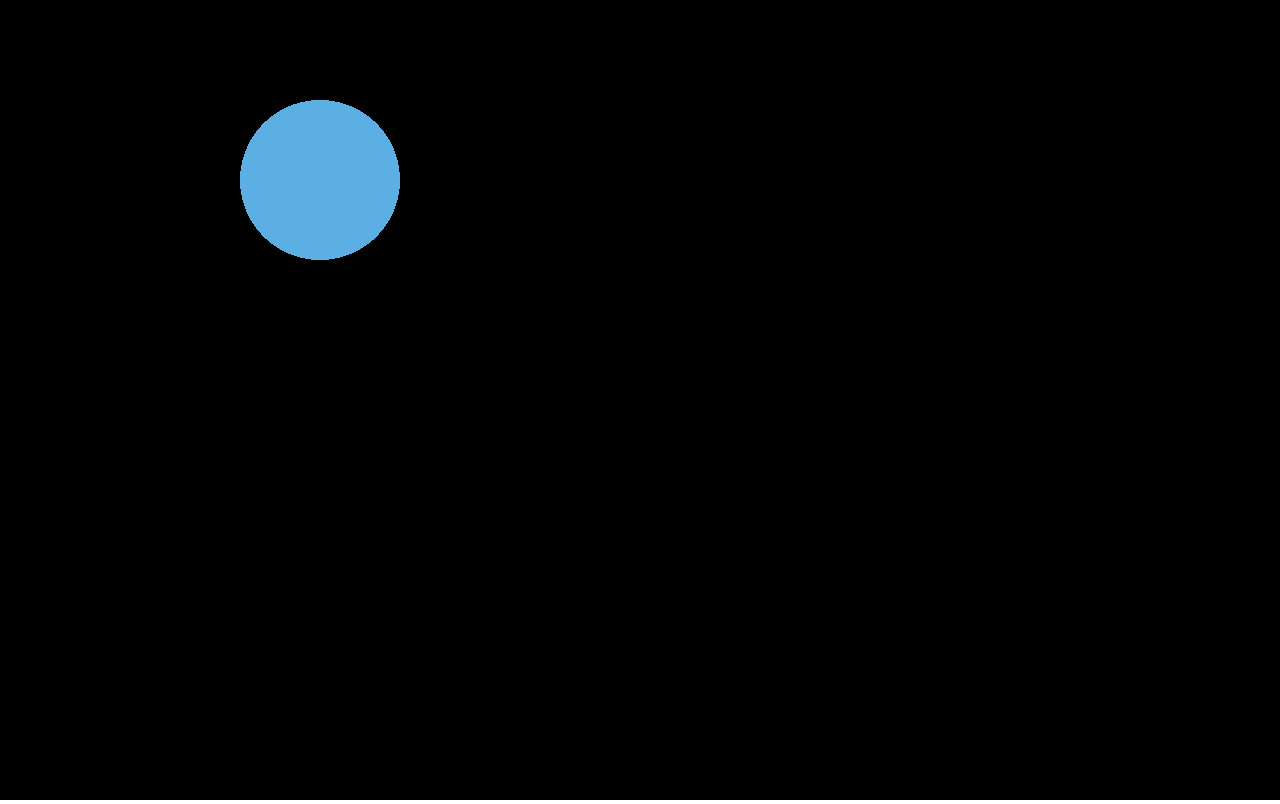
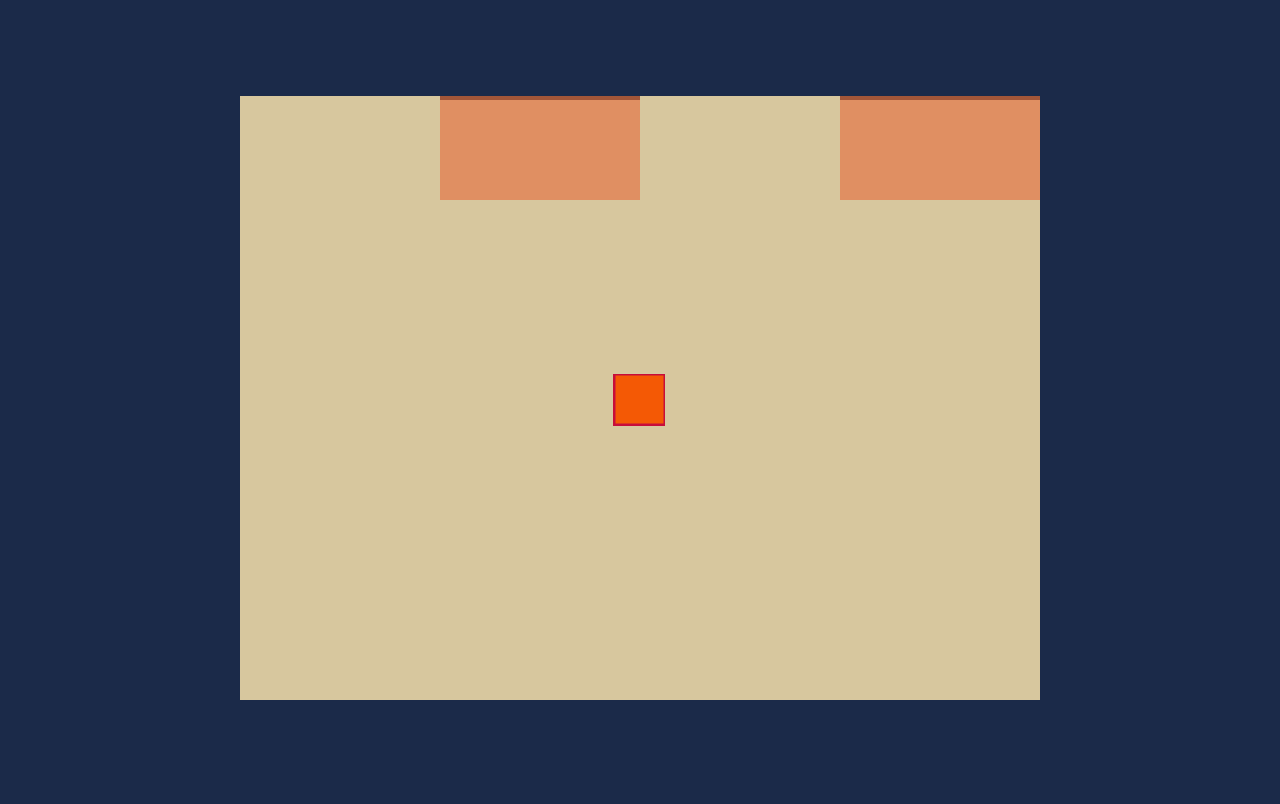
Before and after one commit to shaoruu/cube-wars, a plain HTML site: page index.html in a window 1280 px wide. Drawn offline with Linux system fonts and the light colour scheme; animation ran at ten frames a second.

Commit message:
feat: progress for logic

```diff
--- a/css/styles.css
+++ b/css/styles.css
@@ -4,6 +4,20 @@
   box-sizing: border-box;
 }
 
+html,
+body {
+  height: 100%;
+  background: #1b2a49;
+}
+
 body {
   overflow: hidden;
+  display: flex;
+  align-items: center;
+  justify-content: center;
 }
+
+#game-wrapper {
+  width: 800;
+  height: 600;
+}
--- a/index.html
+++ b/index.html
@@ -18,6 +18,15 @@
     <script src="lib/pixi.min.js"></script>
   </head>
   <body>
+    <div id="game-wrapper"></div>
+
+    <script src="js/setup/domElements.js"></script>
+    <script src="js/setup/config.js"></script>
+    <script src="js/utils/helpers.js"></script>
+    <script src="js/game/logic/node.js"></script>
+    <script src="js/game/app/world.js"></script>
+    <script src="js/game/app/player.js"></script>
+    <script src="js/game/app/game.js"></script>
     <script src="js/main.js"></script>
   </body>
 </html>
--- /dev/null
+++ b/js/game/app/game.js
@@ -0,0 +1,47 @@
+class Game {
+  constructor() {
+    this.init()
+  }
+
+  init = () => {
+    this.initMembers()
+    this.initApp()
+  }
+
+  initMembers = () => {
+    this.pixiApp = new PIXI.Application({
+      autoResize: true,
+      resolution: devicePixelRatio
+    })
+
+    this.world = new World(this)
+    this.player = new Player(this)
+  }
+
+  initApp = () => {
+    gameDOM.appendChild(this.pixiApp.view)
+
+    window.addEventListener('resize', this.resize)
+    this.resize()
+
+    this.pixiApp.ticker.add(delta => {
+      this.world.update(delta)
+      this.player.update(delta)
+    })
+  }
+
+  update = () => {
+    this.world.update()
+    this.player.update()
+  }
+
+  resize = () => {
+    this.pixiApp.renderer.resize(gameDOM.offsetWidth, gameDOM.offsetHeight)
+  }
+
+  setBackground = color => (this.pixiApp.renderer.backgroundColor = color)
+
+  getStage = () => this.pixiApp.stage
+
+  getRenderer = () => this.pixiApp.renderer
+}
--- a/js/game/app/player.js
+++ b/js/game/app/player.js
@@ -1 +1,77 @@
-class Player {}
+class Player {
+  constructor(game) {
+    this.initMembers(game)
+    this.initTexture()
+    this.initListeners()
+  }
+
+  initMembers = game => {
+    this.game = game
+
+    this.isSetup = false
+
+    this.globalPos = { x: 0, y: 0 }
+    this.windowPos = { x: 0, y: 0 }
+
+    this.movements = {
+      up: false,
+      down: false,
+      left: false,
+      right: false
+    }
+
+    this.graphics = new PIXI.Graphics()
+  }
+
+  initTexture = () => {
+    this.draw()
+
+    this.sprite = new PIXI.Sprite(graphicsToTexture(this.graphics, this.game.getRenderer()))
+    this.sprite.pivot.set(0.5, 0.5)
+    this.sprite.anchor.set(0.5, 0.5)
+
+    this.game.getStage().addChild(this.sprite)
+  }
+
+  initListeners = () => {
+    const up = keyboard('ArrowUp')
+    const down = keyboard('ArrowDown')
+    const left = keyboard('ArrowLeft')
+    const right = keyboard('ArrowRight')
+
+    up.press = () => (this.movements.up = true)
+    up.release = () => (this.movements.up = false)
+
+    down.press = () => (this.movements.down = true)
+    down.release = () => (this.movements.down = false)
+
+    left.press = () => (this.movements.left = true)
+    left.release = () => (this.movements.left = false)
+
+    right.press = () => (this.movements.right = true)
+    right.release = () => (this.movements.right = false)
+  }
+
+  updateMovements = () => {}
+
+  update = delta => {
+    if (!this.isSetup) {
+      const spawnpoint = game.world.getSpawnpoint()
+      this.globalPos = { x: spawnpoint.x, y: spawnpoint.y }
+      this.windowPos = { x: gameDOM.offsetWidth / 2, y: gameDOM.offsetHeight / 2 }
+      this.isSetup = true
+    }
+
+    this.sprite.x = this.windowPos.x
+    this.sprite.y = this.windowPos.y
+
+    this.updateMovements()
+  }
+
+  draw = () => {
+    this.graphics.lineStyle(2, PLAYER_OUTLINE_COLOR, 1)
+    this.graphics.beginFill(PLAYER_COLOR)
+    this.graphics.drawRect(this.windowPos.x, this.windowPos.y, 50, 50)
+    this.graphics.endFill()
+  }
+}
--- a/js/game/app/world.js
+++ b/js/game/app/world.js
@@ -1 +1,48 @@
-class World {}
+class World {
+  constructor(game) {
+    this.initMembers(game)
+  }
+
+  initMembers = game => {
+    this.game = game
+
+    this.graphics = new PIXI.Graphics()
+
+    this.nodes = []
+    this.spawnerNodes = []
+    for (let i = 0; i < DIMENSION; i++) {
+      const newNodeArray = []
+      for (let j = 0; j < DIMENSION; j++) {
+        const newNode = new Node(DEFAULT_SMALL_MAP[i][j], i, j)
+        newNodeArray.push(newNode)
+
+        if (newNode.isSpawner) this.spawnerNodes.push(newNode)
+        else if (newNode.isSpawnpoint) this.spawnpoint = newNode
+      }
+      this.nodes.push(newNodeArray)
+    }
+
+    this.position = { x: 0, y: 0 }
+
+    this.draw()
+    this.sprite = new PIXI.Sprite(graphicsToTexture(this.graphics, game.getRenderer()))
+    this.game.getStage().addChild(this.sprite)
+  }
+
+  update = delta => {
+    const { x, y } = mapGlobalToPlayerVP(this.position, this.game.player)
+
+    this.sprite.x = x
+    this.sprite.y = y
+  }
+
+  draw = () => {
+    for (let i = 0; i < DIMENSION; i++) {
+      for (let j = 0; j < DIMENSION; j++) {
+        this.nodes[i][j].draw(this.graphics)
+      }
+    }
+  }
+
+  getSpawnpoint = () => this.spawnpoint
+}
--- a/js/game/logic/node.js
+++ b/js/game/logic/node.js
@@ -0,0 +1,64 @@
+class Node {
+  constructor(state, r, c) {
+    this.initMembers(r, c)
+    this.initState(state)
+  }
+  initMembers = (r, c) => {
+    this.r = r
+    this.c = c
+
+    this.x = this.c * TILE_WIDTH
+    this.y = this.r * TILE_WIDTH
+
+    this.gCost = 0
+    this.hCost = 0
+
+    this.parent = null
+
+    this.isSpawner = false
+    this.walkable = true
+  }
+
+  initState = state => {
+    this.color = GROUND_COLOR
+    switch (state) {
+      case WALL_STATE:
+        this.walkable = false
+        this.color = WALL_COLOR
+        break
+      case CORNER_STATE:
+        this.walkable = false
+        this.color = CORNER_COLOR
+        break
+      case SPAWNER_STATE:
+        this.isSpawner = true
+        this.color = SPAWNER_COLOR
+        break
+      case PLAYER_SPAWNPOINT_STATE:
+        this.isSpawnpoint = true
+      default:
+        break
+    }
+  }
+
+  reset = () => {
+    this.gCost = 0
+    this.hCost = 0
+
+    this.parent = null
+  }
+
+  update = () => {}
+
+  draw = graphics => {
+    graphics.beginFill(this.color)
+
+    graphics.drawRect(this.x, this.y, TILE_WIDTH, TILE_WIDTH)
+
+    graphics.endFill()
+  }
+
+  get fCost() {
+    return this.gCost + this.hCost
+  }
+}
--- a/js/main.js
+++ b/js/main.js
@@ -1,25 +1 @@
-const app = new PIXI.Application({
-  width: 640,
-  autoResize: true,
-  height: 360,
-  resolution: devicePixelRatio
-})
-document.body.appendChild(app.view)
-
-const circle = new PIXI.Graphics()
-circle.beginFill(0x5cafe2)
-circle.drawCircle(0, 0, 80)
-circle.x = 320
-circle.y = 180
-
-app.stage.addChild(circle)
-
-window.addEventListener('resize', resize)
-
-// Resize function window
-function resize() {
-  // Resize the renderer
-  app.renderer.resize(window.innerWidth, window.innerHeight)
-}
-
-resize()
+const game = new Game()
--- a/js/setup/config.js
+++ b/js/setup/config.js
@@ -0,0 +1,92 @@
+const DIMENSION = 20
+const TILE_WIDTH = 100 // pixels
+
+const WALL_STATE = 1
+const CORNER_STATE = 2
+const SPAWNER_STATE = 3
+const PLAYER_SPAWNPOINT_STATE = 4
+
+/* -------------------------------------------------------------------------- */
+/*                                   COLORS                                   */
+/* -------------------------------------------------------------------------- */
+const WALL_COLOR = 0xa35638
+const CORNER_COLOR = 0xe08f62
+const SPAWNER_COLOR = 0x9dab86
+const GROUND_COLOR = 0xd7c79e
+
+const PLAYER_OUTLINE_COLOR = 0xc70d3a
+const PLAYER_COLOR = 0xf45905
+
+/* -------------------------------------------------------------------------- */
+/*                                  GENERATED                                 */
+/* -------------------------------------------------------------------------- */
+const MAP_WIDTH = DIMENSION * TILE_WIDTH
+const MAP_HEIGHT = DIMENSION * TILE_WIDTH
+
+// prettier-ignore
+const DEFAULT_SMALL_MAP= [
+  [1,1,1,1,1,1,1,1,1,1,1,1,1,1,1,1,1,1,1,1],
+  [1,3,3,1,1,0,0,0,0,0,0,0,0,0,0,1,1,3,3,1],
+  [1,0,0,1,1,0,0,0,0,0,0,0,0,0,0,1,1,0,0,1],
+  [1,0,0,1,1,0,0,0,0,0,0,0,0,0,0,1,1,0,0,1],
+  [1,0,0,2,2,0,0,0,0,0,0,0,0,0,0,2,2,0,0,1],
+  [1,0,0,0,0,0,0,0,0,0,0,0,0,0,0,0,0,0,0,1],
+  [1,0,0,0,0,0,0,2,2,0,0,2,2,0,0,0,0,0,0,1],
+  [1,0,0,0,0,0,0,1,1,0,0,1,1,0,0,0,0,0,0,1],
+  [1,0,0,0,0,0,3,1,1,0,0,1,1,3,0,0,0,0,0,1],
+  [1,0,0,0,2,1,1,2,2,1,1,2,2,1,1,2,0,0,0,1],
+  [1,0,0,0,2,1,1,2,2,1,1,2,2,1,1,2,0,0,0,1],
+  [1,0,0,0,0,0,3,1,1,0,0,1,1,3,0,0,0,0,0,1],
+  [1,0,0,0,0,0,0,1,1,0,0,1,1,0,0,0,0,0,0,1],
+  [1,0,0,0,0,0,0,2,2,0,0,2,2,0,0,0,0,0,0,1],
+  [1,0,0,0,0,0,0,0,0,0,0,0,0,0,0,0,0,0,0,1],
+  [1,0,0,2,2,0,0,0,0,0,0,0,0,0,0,2,2,0,0,1],
+  [1,0,0,1,1,0,0,0,0,4,0,0,0,0,0,1,1,0,0,1],
+  [1,0,0,1,1,0,0,0,0,0,0,0,0,0,0,1,1,0,0,1],
+  [1,3,3,1,1,0,0,0,0,0,0,0,0,0,0,1,1,3,3,1],
+  [1,1,1,1,1,1,1,1,1,1,1,1,1,1,1,1,1,1,1,1],
+]
+
+// prettier-ignore
+const DEFAULT_BIG_MAP = [
+  [1,1,1,1,1,1,1,1,1,1,1,1,1,1,1,1,1,1,1,1,1,1,1,1,1,1,1,1,1,1,1,1,1,1,1,1,1,1,1,1],
+  [1,0,0,0,0,0,0,0,0,0,0,0,0,0,0,0,0,0,0,0,0,0,0,0,0,0,0,0,0,0,0,0,0,0,0,0,0,0,0,1],
+  [1,0,0,0,0,0,0,0,0,0,0,0,0,0,0,0,0,0,0,0,0,0,0,0,0,0,0,0,0,0,0,0,0,0,0,0,0,0,0,1],
+  [1,0,0,0,0,0,0,0,0,0,0,0,0,0,0,0,0,0,0,0,0,0,0,0,0,0,0,0,0,0,0,0,0,0,0,0,0,0,0,1],
+  [1,0,0,0,0,0,0,0,0,0,0,0,0,0,0,0,0,0,0,0,0,0,0,0,0,0,0,0,0,0,0,0,0,0,0,0,0,0,0,1],
+  [1,0,0,0,0,0,0,0,0,0,0,0,0,0,0,0,0,0,0,0,0,0,0,0,0,0,0,0,0,0,0,0,0,0,0,0,0,0,0,1],
+  [1,0,0,0,0,0,0,0,0,0,0,0,0,0,0,0,0,0,0,0,0,0,0,0,0,0,0,0,0,0,0,0,0,0,0,0,0,0,0,1],
+  [1,0,0,0,0,0,0,0,0,0,0,0,0,0,0,0,0,0,0,0,0,0,0,0,0,0,0,0,0,0,0,0,0,0,0,0,0,0,0,1],
+  [1,0,0,0,0,0,0,0,0,0,0,0,0,0,0,0,0,0,0,0,0,0,0,0,0,0,0,0,0,0,0,0,0,0,0,0,0,0,0,1],
+  [1,0,0,0,0,0,0,0,0,0,0,0,0,0,0,0,0,0,0,0,0,0,0,0,0,0,0,0,0,0,0,0,0,0,0,0,0,0,0,1],
+  [1,0,0,0,0,0,0,0,0,0,0,0,0,0,0,0,0,0,0,0,0,0,0,0,0,0,0,0,0,0,0,0,0,0,0,0,0,0,0,1],
+  [1,0,0,0,0,0,0,0,0,0,0,0,0,0,0,0,0,0,0,0,0,0,0,0,0,0,0,0,0,0,0,0,0,0,0,0,0,0,0,1],
+  [1,0,0,0,0,0,0,0,0,0,0,0,0,0,0,0,0,0,0,0,0,0,0,0,0,0,0,0,0,0,0,0,0,0,0,0,0,0,0,1],
+  [1,0,0,0,0,0,0,0,0,0,0,0,0,0,0,0,0,0,0,0,0,0,0,0,0,0,0,0,0,0,0,0,0,0,0,0,0,0,0,1],
+  [1,0,0,0,0,0,0,0,0,0,0,0,0,0,0,0,0,0,0,0,0,0,0,0,0,0,0,0,0,0,0,0,0,0,0,0,0,0,0,1],
+  [1,0,0,0,0,0,0,0,0,0,0,0,0,0,0,0,0,0,0,0,0,0,0,0,0,0,0,0,0,0,0,0,0,0,0,0,0,0,0,1],
+  [1,0,0,0,0,0,0,0,0,0,0,0,0,0,0,0,0,0,0,0,0,0,0,0,0,0,0,0,0,0,0,0,0,0,0,0,0,0,0,1],
+  [1,0,0,0,0,0,0,0,0,0,0,0,0,0,0,0,0,0,0,0,0,0,0,0,0,0,0,0,0,0,0,0,0,0,0,0,0,0,0,1],
+  [1,0,0,0,0,0,0,0,0,0,0,0,0,0,0,0,0,0,0,0,0,0,0,0,0,0,0,0,0,0,0,0,0,0,0,0,0,0,0,1],
+  [1,0,0,0,0,0,0,0,0,0,0,0,0,0,0,0,0,0,0,0,0,0,0,0,0,0,0,0,0,0,0,0,0,0,0,0,0,0,0,1],
+  [1,0,0,0,0,0,0,0,0,0,0,0,0,0,0,0,0,0,0,0,0,0,0,0,0,0,0,0,0,0,0,0,0,0,0,0,0,0,0,1],
+  [1,0,0,0,0,0,0,0,0,0,0,0,0,0,0,0,0,0,0,0,0,0,0,0,0,0,0,0,0,0,0,0,0,0,0,0,0,0,0,1],
+  [1,0,0,0,0,0,0,0,0,0,0,0,0,0,0,0,0,0,0,0,0,0,0,0,0,0,0,0,0,0,0,0,0,0,0,0,0,0,0,1],
+  [1,0,0,0,0,0,0,0,0,0,0,0,0,0,0,0,0,0,0,0,0,0,0,0,0,0,0,0,0,0,0,0,0,0,0,0,0,0,0,1],
+  [1,0,0,0,0,0,0,0,0,0,0,0,0,0,0,0,0,0,0,0,0,0,0,0,0,0,0,0,0,0,0,0,0,0,0,0,0,0,0,1],
+  [1,0,0,0,0,0,0,0,0,0,0,0,0,0,0,0,0,0,0,0,0,0,0,0,0,0,0,0,0,0,0,0,0,0,0,0,0,0,0,1],
+  [1,0,0,0,0,0,0,0,0,0,0,0,0,0,0,0,0,0,0,0,0,0,0,0,0,0,0,0,0,0,0,0,0,0,0,0,0,0,0,1],
+  [1,0,0,0,0,0,0,0,0,0,0,0,0,0,0,0,0,0,0,0,0,0,0,0,0,0,0,0,0,0,0,0,0,0,0,0,0,0,0,1],
+  [1,0,0,0,0,0,0,0,0,0,0,0,0,0,0,0,0,0,0,0,0,0,0,0,0,0,0,0,0,0,0,0,0,0,0,0,0,0,0,1],
+  [1,0,0,0,0,0,0,0,0,0,0,0,0,0,0,0,0,0,0,0,0,0,0,0,0,0,0,0,0,0,0,0,0,0,0,0,0,0,0,1],
+  [1,0,0,0,0,0,0,0,0,0,0,0,0,0,0,0,0,0,0,0,0,0,0,0,0,0,0,0,0,0,0,0,0,0,0,0,0,0,0,1],
+  [1,0,0,0,0,0,0,0,0,0,0,0,0,0,0,0,0,0,0,0,0,0,0,0,0,0,0,0,0,0,0,0,0,0,0,0,0,0,0,1],
+  [1,0,0,0,0,0,0,0,0,0,0,0,0,0,0,0,0,0,0,0,0,0,0,0,0,0,0,0,0,0,0,0,0,0,0,0,0,0,0,1],
+  [1,0,0,0,0,0,0,0,0,0,0,0,0,0,0,0,0,0,0,0,0,0,0,0,0,0,0,0,0,0,0,0,0,0,0,0,0,0,0,1],
+  [1,0,0,0,0,0,0,0,0,0,0,0,0,0,0,0,0,0,0,0,0,0,0,0,0,0,0,0,0,0,0,0,0,0,0,0,0,0,0,1],
+  [1,0,0,0,0,0,0,0,0,0,0,0,0,0,0,0,0,0,0,0,0,0,0,0,0,0,0,0,0,0,0,0,0,0,0,0,0,0,0,1],
+  [1,0,0,0,0,0,0,0,0,0,0,0,0,0,0,0,0,0,0,0,0,0,0,0,0,0,0,0,0,0,0,0,0,0,0,0,0,0,0,1],
+  [1,0,0,0,0,0,0,0,0,0,0,0,0,0,0,0,0,0,0,0,0,0,0,0,0,0,0,0,0,0,0,0,0,0,0,0,0,0,0,1],
+  [1,0,0,0,0,0,0,0,0,0,0,0,0,0,0,0,0,0,0,0,0,0,0,0,0,0,0,0,0,0,0,0,0,0,0,0,0,0,0,1],
+  [1,1,1,1,1,1,1,1,1,1,1,1,1,1,1,1,1,1,1,1,1,1,1,1,1,1,1,1,1,1,1,1,1,1,1,1,1,1,1,1],
+]
--- a/js/setup/domElements.js
+++ b/js/setup/domElements.js
@@ -0,0 +1 @@
+const gameDOM = document.getElementById('game-wrapper')
--- a/js/utils/helpers.js
+++ b/js/utils/helpers.js
@@ -0,0 +1,18 @@
+function graphicsToTexture(gr, renderer) {
+  return renderer.generateTexture(gr)
+}
+
+function mapGlobalToPlayerVP(globalPos, player) {
+  const { x, y } = globalPos
+
+  const { x: pGlobalX, y: pGlobalY } = player.globalPos
+  const { x: pWindowX, y: pWindowY } = player.windowPos
+
+  const roomGDeltaXToPlayer = x - pGlobalX
+  const roomGDeltaYToPlayer = y - pGlobalY
+
+  return {
+    x: pWindowX + roomGDeltaXToPlayer,
+    y: pWindowY + roomGDeltaYToPlayer
+  }
+}
```
Also changed, not shown: js/game/logic/grid.js (deleted).
